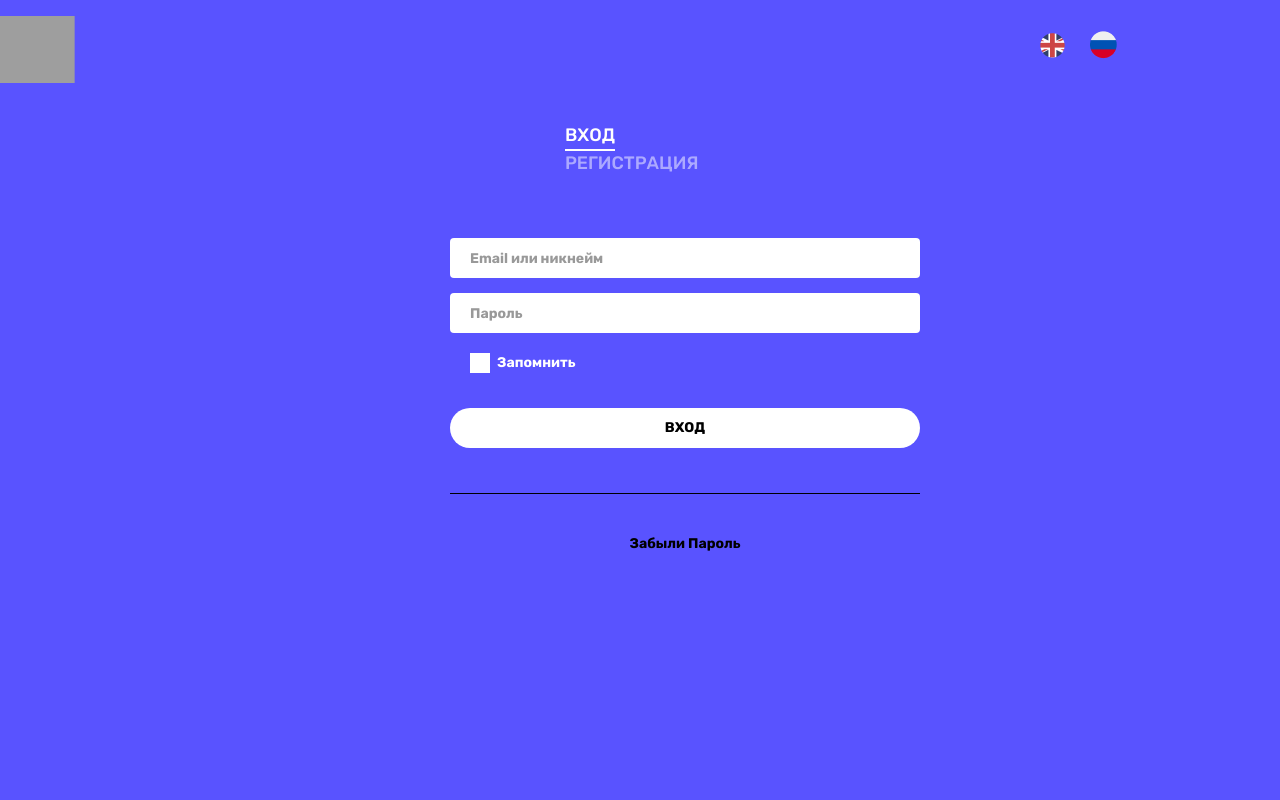
After one commit to TraydenYT/sellyes, a PHP site: page /registration.php in a window 1280 px wide. The commit adds this page. Run offline with PHP 8.4, Linux system fonts and the light colour scheme; style sheets or scripts are compiled from the project's sources; some libraries are stand-ins or nearby versions; grey boxes are pictures that could not be loaded.

Commit message:
1.Сделана форма регистрации/авторизации 2. Добавлены новые задания

```diff
--- a/css/style.css
+++ b/css/style.css
@@ -0,0 +1,160 @@
+a:hover,a:focus{
+    outline: none;
+    text-decoration: none;
+   }
+   .tab{
+    padding: 40px 50px;
+    position: relative;
+   }
+   .tab:before{
+    content: "";
+    width: 100%;
+    height: 100%;
+    display: block;
+    position: absolute;
+    top: 0;
+    left: 0;
+    opacity: 0.85;
+   }
+   .tab .nav-tabs{
+    border-bottom: none;
+    padding: 0 100px;
+    position: relative;
+   }
+   .tab .nav-tabs li{ margin: 0 30px 0 0; }
+   .tab .nav-tabs li a{
+    font-size: 18px;
+    color: #fff;
+    border-radius: 0;
+    text-transform: uppercase;
+    background: transparent;
+    padding: 0;
+    margin-right: 0;
+    border: none;
+    border-bottom: 2px solid transparent;
+    opacity: 0.5;
+    position: relative;
+    transition: all 0.5s ease 0s;
+   }
+   .tab .nav-tabs li a:hover{ background: transparent; }
+   .tab .nav-tabs li.active a,
+   .tab .nav-tabs li.active a:focus,
+   .tab .nav-tabs li.active a:hover{
+    border: none;
+    background: transparent;
+    opacity: 1;
+    border-bottom: 2px solid white;
+    color: #fff;
+   }
+   .tab .tab-content{
+    padding: 20px 0 0 0;
+    margin-top: 40px;
+    background: transparent;
+    z-index: 1;
+    position: relative;
+   }
+   .form-bg{ background: #ddd; }
+   .form-horizontal .form-group{
+    margin: 0 0 15px 0;
+    position: relative;
+   }
+   .form-horizontal .form-control{
+    height: 40px;
+    border: none;
+    border-radius: 4px;
+    box-shadow: none;
+    padding: 0 20px;
+    font-size: 14px;
+    font-weight: bold;
+    color: black;
+    transition: all 0.3s ease 0s;
+   }
+   .form-horizontal .form-control:focus{
+    box-shadow: none;
+    outline: 0 none;
+   }
+   .form-horizontal .form-group label{
+    padding: 0 20px;
+    color: white;
+    text-transform: capitalize;
+    margin-bottom: 10px;
+   }
+   .form-horizontal .main-checkbox{
+    width: 20px;
+    height: 20px;
+    background: white;
+    float: left;
+    margin: 5px 0 0 20px;
+    border: 1px solid white;
+    position: relative;
+   }
+   .form-horizontal .main-checkbox label{
+    width: 20px;
+    height: 20px;
+    position: absolute;
+    top: 0;
+    left: 0;
+    cursor: pointer;
+   }
+   .form-horizontal .main-checkbox label:after{
+    content: "";
+    width: 10px;
+    height: 5px;
+    position: absolute;
+    top: 5px;
+    left: 4px;
+    border: 3px solid black;
+    border-top: none;
+    border-right: none;
+    background: transparent;
+    opacity: 0;
+    -webkit-transform: rotate(-45deg);
+    transform: rotate(-45deg);
+   }
+   .form-horizontal .main-checkbox input[type=checkbox]{ visibility: hidden; }
+   .form-horizontal .main-checkbox input[type=checkbox]:checked + label:after{ opacity: 1; }
+   .form-horizontal .text{
+    float: left;
+    font-size: 14px;
+    font-weight: bold;
+    color: #fff;
+    margin-left: 7px;
+    line-height: 20px;
+    padding-top: 5px;
+    text-transform: capitalize;
+   }
+   .form-horizontal .btn{
+    width: 100%;
+    background: white;
+    padding: 10px 20px;
+    border: none;
+    font-size: 14px;
+    font-weight: bold;
+    color: black;
+    border-radius: 20px;
+    text-transform: uppercase;
+    margin: 20px 0 30px 0;
+   }
+   .form-horizontal .btn:focus{
+    background: #eec111;
+    color: #fff;
+    outline: none;
+    box-shadow: none;
+   }
+   .form-horizontal .forgot-pass{
+    border-top: 1px solid #000000;
+    margin: 0;
+    text-align: center;
+   }
+   .form-horizontal .forgot-pass .btn{
+    width: auto;
+    background: transparent;
+    margin: 30px 0 0 0;
+    color: #000000;
+    text-transform: capitalize;
+    transition: all 0.3s ease 0s;
+   }
+   .form-horizontal .forgot-pass .btn:hover{ color: #eec111; }
+   @media only screen and (max-width: 479px){
+    .tab{ padding: 40px 20px; }
+   }
--- a/index.php
+++ b/index.php
@@ -47,7 +47,7 @@
                                 <li class="header-item-lang-en"><button id="en" class="translate"><img src="img/en.png" alt="#"></button></li>
                                 <li class="header-item-lang-ru"><button id="ru" class="translate"><img src="img/197408 1.png" alt="#"></button></li>
                             </div>
-                            <button class="button lang" key="Authorization">Авторизация</button>
+                            <button class="button lang" key="Authorization" onclick="window.location.href='./registration.php'">Авторизация</button>
                         </ul>
                     </div>
 
--- /dev/null
+++ b/registration.php
@@ -0,0 +1,102 @@
+<!DOCTYPE html>
+<html lang="en">
+<head>
+    <meta charset="UTF-8">
+    <meta http-equiv="X-UA-Compatible" content="IE=edge">
+    <meta name="viewport" content="width=device-width, initial-scale=1.0">
+    <title>SELLYES</title>
+    <link href="https://fonts.googleapis.com/css2?family=Rubik:wght@400;500;700&display=swap" rel="stylesheet">
+    <link rel="stylesheet" href="css/bootstrap-grid.min.css">
+    <link rel="stylesheet" href="css/bootstrap-reboot.min.css">
+    <link rel="stylesheet" href="css/font.css">
+    <link rel="stylesheet" href="css/slick.css">
+    <link rel="stylesheet" href="css/style.css">
+    <link rel="stylesheet" href="css/style.min.css">
+    <link rel="stylesheet" href="https://cdnjs.cloudflare.com/ajax/libs/twitter-bootstrap/3.3.7/css/bootstrap.min.css" />
+<script src="https://cdnjs.cloudflare.com/ajax/libs/jquery/3.1.1/jquery.min.js"></script>
+<script src="https://cdnjs.cloudflare.com/ajax/libs/twitter-bootstrap/3.3.7/js/bootstrap.min.js"></script>
+</head>
+<body>
+      <section class="promo">
+        <div class="container-fluid">
+            <header class="header d-flex">
+                    <div class="header__logo">
+                        <img src="/img/cs_money-loog 1.pn" alt="logo" class="logo">
+                    </div>
+
+                    <div class="header__contacts">
+                        <ul class="d-flex">
+                            <div class="header__lan d-flex">
+                                <li class="header-item-lang-en"><button id="en" class="translate"><img src="img/en.png" alt="#"></button></li>
+                                <li class="header-item-lang-ru"><button id="ru" class="translate"><img src="img/197408 1.png" alt="#"></button></li>
+                            </div>
+                        </ul>
+                    </div>
+            </header>
+
+<div class="container">
+ <div class="row">
+ <div class="col-md-offset-3 col-md-6">
+
+ <div class="tab" role="tabpanel">
+ <!-- Nav tabs -->
+ <ul class="nav nav-tabs" role="tablist">
+ <li role="presentation" class="active"><a href="#Section1" aria-controls="home" role="tab" data-toggle="tab">Вход</a></li>
+ <li role="presentation"><a href="#Section2" aria-controls="profile" role="tab" data-toggle="tab">Регистрация</a></li>
+ </ul>
+ <!-- Tab panes -->
+ <div class="tab-content tabs">
+ <div role="tabpanel" class="tab-pane fade in active" id="Section1">
+ <form class="form-horizontal">
+ <div class="form-group">
+ <input type="email" placeholder="Email или никнейм" class="form-control" id="exampleInputEmail1">
+ </div>
+ <div class="form-group">
+ <input type="password" placeholder="Пароль" class="form-control" id="exampleInputPassword1">
+ </div>
+ <div class="form-group">
+ <div class="main-checkbox">
+ <input value="None" id="checkbox1" name="check" type="checkbox">
+ <label for="checkbox1"></label>
+ </div>
+ <span class="text">Запомнить</span>
+ </div>
+ <div class="form-group">
+ <button type="submit" class="btn btn-default">Вход</button>
+ </div>
+ <div class="form-group forgot-pass">
+ <button type="submit" class="btn btn-default">Забыли пароль</button>
+ </div>
+ </form>
+ </div>
+ <div role="tabpanel" class="tab-pane fade" id="Section2">
+ <form class="form-horizontal">
+ <div class="form-group">
+ <input type="email" placeholder="Email"  class="form-control" id="exampleInputEmail1">
+ </div>
+ <div class="form-group">
+ <input type="email" placeholder="Никнейм"  class="form-control" id="exampleInputEmail1">
+ </div>
+ <div class="form-group">
+ <input type="password" placeholder="Пароль"  class="form-control" id="exampleInputPassword1">
+ </div>
+ <div class="form-group">
+ <button type="submit" class="btn btn-default">Регистрация</button>
+ </div>
+ </form>
+ </div>
+ </div>
+ </div>
+
+</div><!-- /.col-md-offset-3 col-md-6 -->
+</div><!-- /.row -->
+</div><!-- /.container -->
+
+
+    <script type="text/javascript" src="//code.jquery.com/jquery-1.11.0.min.js"></script>
+    <script type="text/javascript" src="//code.jquery.com/jquery-migrate-1.2.1.min.js"></script>
+    <script src="js/jquery.min.js"></script>
+    <script src="js/slick.min.js"></script>
+    <script src="js/script.js"></script>
+</body>
+</html>
--- /dev/null
+++ b/sass/_registration.sass
@@ -0,0 +1,15 @@
+*
+    font-family: 'Rubik', sans-serif
+
+ul,li
+    margin: 0
+    padding: 0
+    list-style-type: none
+.d-flex
+    display: flex
+    justify-content: space-between
+    align-items: center
+
+a:hover,a:focus
+    outline: none
+    text-decoration: none
--- a/Новый текстовый документ.txt
+++ b/Новый текстовый документ.txt
@@ -5,3 +5,8 @@
 01.09 - Айрат>Володе
 Сделать футер (Уже не нужно с делал)
 1 - начать делать страницу регистрации/авторизации
+Сделал
+
+03.09 - Володя > Айрату
+1.подредактировать стили для регистрации/авторизации и перевести их в sass, пока они в style.css
+2. Переключатели языков перенести вниз
```
